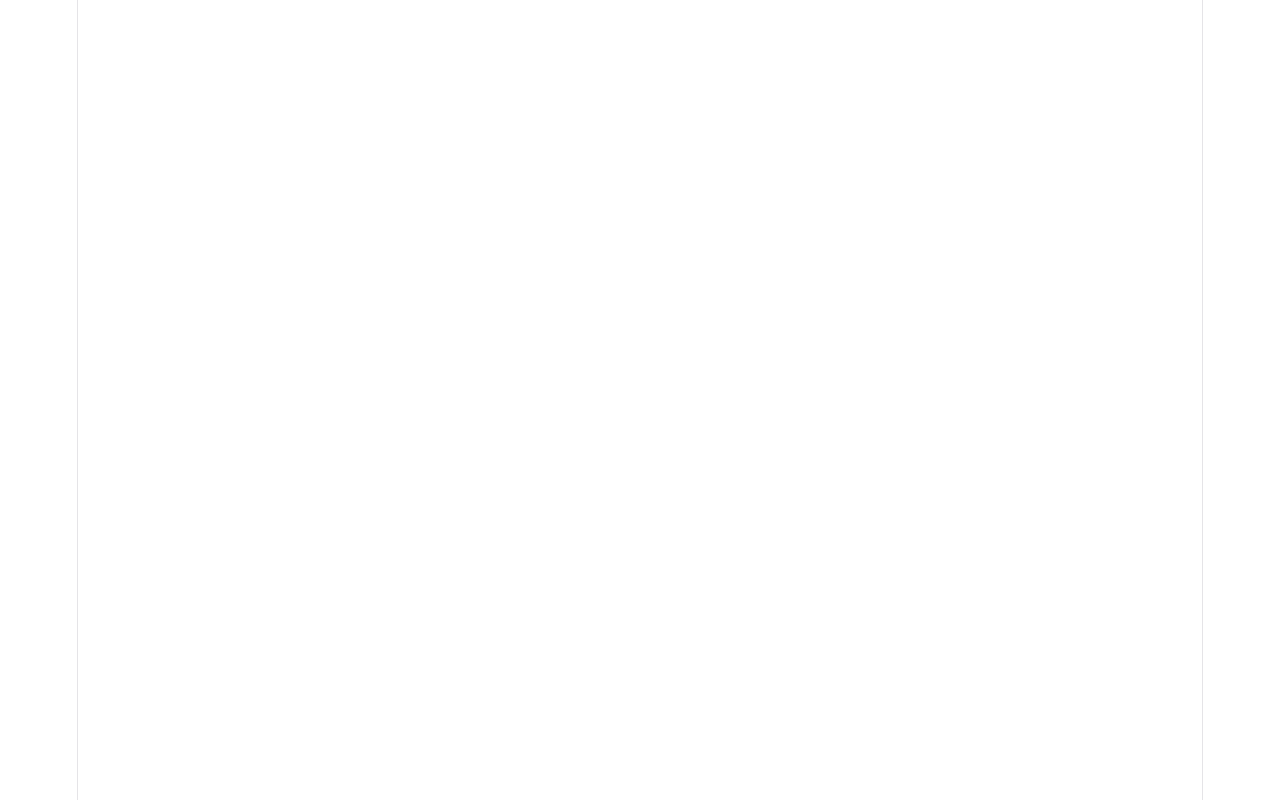
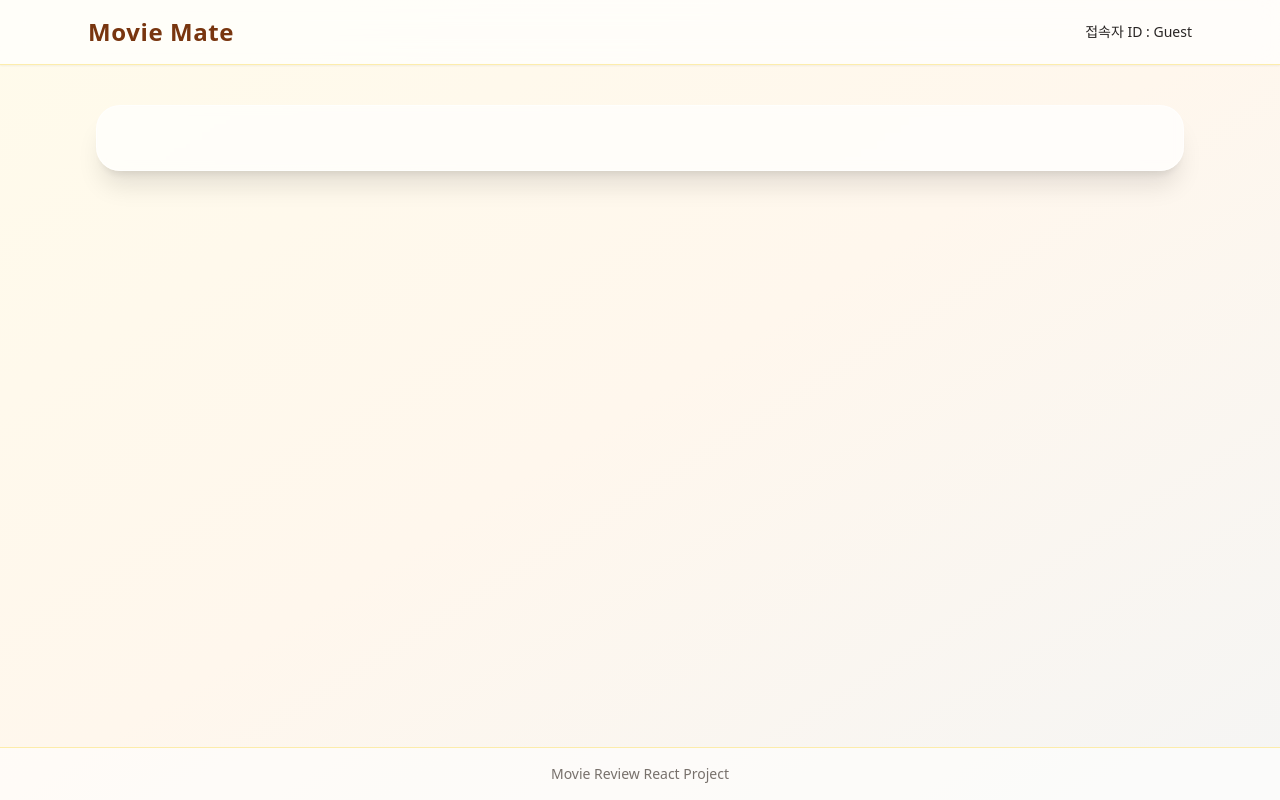
Before and after one commit to Baikseungwoo/IBM-x-RedHat-React-mini-project-movie-mate-, a React (Vite) app in the folder movie mate/: page / in a window 1280 px wide. Built offline with nearby package versions, Linux system fonts and the light colour scheme.

Commit message:
add some tailwind css style to whole project

```diff
--- a/movie mate/src/App.jsx
+++ b/movie mate/src/App.jsx
@@ -3,20 +3,47 @@ import LoginPage from './components/LoginPage';
 import { BrowserRouter, Route, Routes  } from 'react-router-dom';
 import SignUp from './components/SignUp';
 import MainPage from './components/MainPage'
-import AuthContextPro from './hooks/AuthContextPro';
+import { useAuth } from './hooks/AuthContextPro';
 
 const App = () => {
+
+  const {currentUser, logout} = useAuth();
+
+  const clickbtn = ()=>{
+    logout()
+  }
+
   return (
-    <div>
-    <AuthContextPro>
-    <BrowserRouter>
-      <Routes>
-        <Route path='/login' element = {<LoginPage />}></Route>
-        <Route path='/signup' element = {<SignUp />}></Route>
-        <Route path='/' element = {<MainPage />}></Route>
-      </Routes>
-    </BrowserRouter>
-    </AuthContextPro>
+    <div className="min-h-screen bg-gradient-to-br from-amber-50 via-orange-50 to-stone-100 text-stone-800">
+        <BrowserRouter>
+          <div className="min-h-screen flex flex-col">
+            <header className="w-full border-b border-amber-200/70 bg-white/70 backdrop-blur-md shadow-sm">
+              <div className="mx-auto flex h-16 max-w-6xl items-center justify-between px-6">
+                <h1 className="text-2xl font-bold tracking-wide text-amber-900">
+                  Movie Mate
+                </h1>
+                <p className="text-sm text-black-500">
+                  접속자 ID : {(currentUser)? (currentUser.id) : ("Guest") }
+                  {(currentUser)? (<button onClick={()=>clickbtn()} className='mx-5 px-1 border border-gray-300 hover:bg-gray-200 rounded-lg'>로그아웃</button>) : ("") }
+                </p>
+              </div>
+            </header>
+            <main className="flex-1">
+              <div className="mx-auto max-w-6xl px-4 py-10 sm:px-6 lg:px-8">
+                <div className="rounded-3xl border border-white/60 bg-white/70 p-6 shadow-xl backdrop-blur-sm sm:p-8">
+                  <Routes>
+                    <Route path="/login" element={<LoginPage />} />
+                    <Route path="/signup" element={<SignUp />} />
+                    <Route path="/" element={<MainPage />} />
+                  </Routes>
+                </div>
+              </div>
+            </main>
+            <footer className="border-t border-amber-200/70 bg-white/60 py-4 text-center text-sm text-stone-500">
+              Movie Review React Project
+            </footer>
+            </div>
+        </BrowserRouter>
     </div>
   );
 };
--- a/movie mate/src/index.css
+++ b/movie mate/src/index.css
@@ -1,117 +1,3 @@
 @tailwind base;
 @tailwind components;
 @tailwind utilities;
-
-
-
-:root {
-  --text: #6b6375;
-  --text-h: #08060d;
-  --bg: #fff;
-  --border: #e5e4e7;
-  --code-bg: #f4f3ec;
-  --accent: #aa3bff;
-  --accent-bg: rgba(170, 59, 255, 0.1);
-  --accent-border: rgba(170, 59, 255, 0.5);
-  --social-bg: rgba(244, 243, 236, 0.5);
-  --shadow:
-    rgba(0, 0, 0, 0.1) 0 10px 15px -3px, rgba(0, 0, 0, 0.05) 0 4px 6px -2px;
-
-  --sans: system-ui, 'Segoe UI', Roboto, sans-serif;
-  --heading: system-ui, 'Segoe UI', Roboto, sans-serif;
-  --mono: ui-monospace, Consolas, monospace;
-
-  font: 18px/145% var(--sans);
-  letter-spacing: 0.18px;
-  color-scheme: light dark;
-  color: var(--text);
-  background: var(--bg);
-  font-synthesis: none;
-  text-rendering: optimizeLegibility;
-  -webkit-font-smoothing: antialiased;
-  -moz-osx-font-smoothing: grayscale;
-
-  @media (max-width: 1024px) {
-    font-size: 16px;
-  }
-}
-
-@media (prefers-color-scheme: dark) {
-  :root {
-    --text: #9ca3af;
-    --text-h: #f3f4f6;
-    --bg: #16171d;
-    --border: #2e303a;
-    --code-bg: #1f2028;
-    --accent: #c084fc;
-    --accent-bg: rgba(192, 132, 252, 0.15);
-    --accent-border: rgba(192, 132, 252, 0.5);
-    --social-bg: rgba(47, 48, 58, 0.5);
-    --shadow:
-      rgba(0, 0, 0, 0.4) 0 10px 15px -3px, rgba(0, 0, 0, 0.25) 0 4px 6px -2px;
-  }
-
-  #social .button-icon {
-    filter: invert(1) brightness(2);
-  }
-}
-
-body {
-  margin: 0;
-}
-
-#root {
-  width: 1126px;
-  max-width: 100%;
-  margin: 0 auto;
-  text-align: center;
-  border-inline: 1px solid var(--border);
-  min-height: 100svh;
-  display: flex;
-  flex-direction: column;
-  box-sizing: border-box;
-}
-
-h1,
-h2 {
-  font-family: var(--heading);
-  font-weight: 500;
-  color: var(--text-h);
-}
-
-h1 {
-  font-size: 56px;
-  letter-spacing: -1.68px;
-  margin: 32px 0;
-  @media (max-width: 1024px) {
-    font-size: 36px;
-    margin: 20px 0;
-  }
-}
-h2 {
-  font-size: 24px;
-  line-height: 118%;
-  letter-spacing: -0.24px;
-  margin: 0 0 8px;
-  @media (max-width: 1024px) {
-    font-size: 20px;
-  }
-}
-p {
-  margin: 0;
-}
-
-code,
-.counter {
-  font-family: var(--mono);
-  display: inline-flex;
-  border-radius: 4px;
-  color: var(--text-h);
-}
-
-code {
-  font-size: 15px;
-  line-height: 135%;
-  padding: 4px 8px;
-  background: var(--code-bg);
-}
--- a/movie mate/src/main.jsx
+++ b/movie mate/src/main.jsx
@@ -3,9 +3,12 @@ import { createRoot } from 'react-dom/client'
 import './index.css'
 import App from './App.jsx'
 import'./index.css'
+import AuthContextPro from './hooks/AuthContextPro';
 
 createRoot(document.getElementById('root')).render(
   <StrictMode>
+    <AuthContextPro>
     <App />
+    </AuthContextPro>
   </StrictMode>,
 )
```
